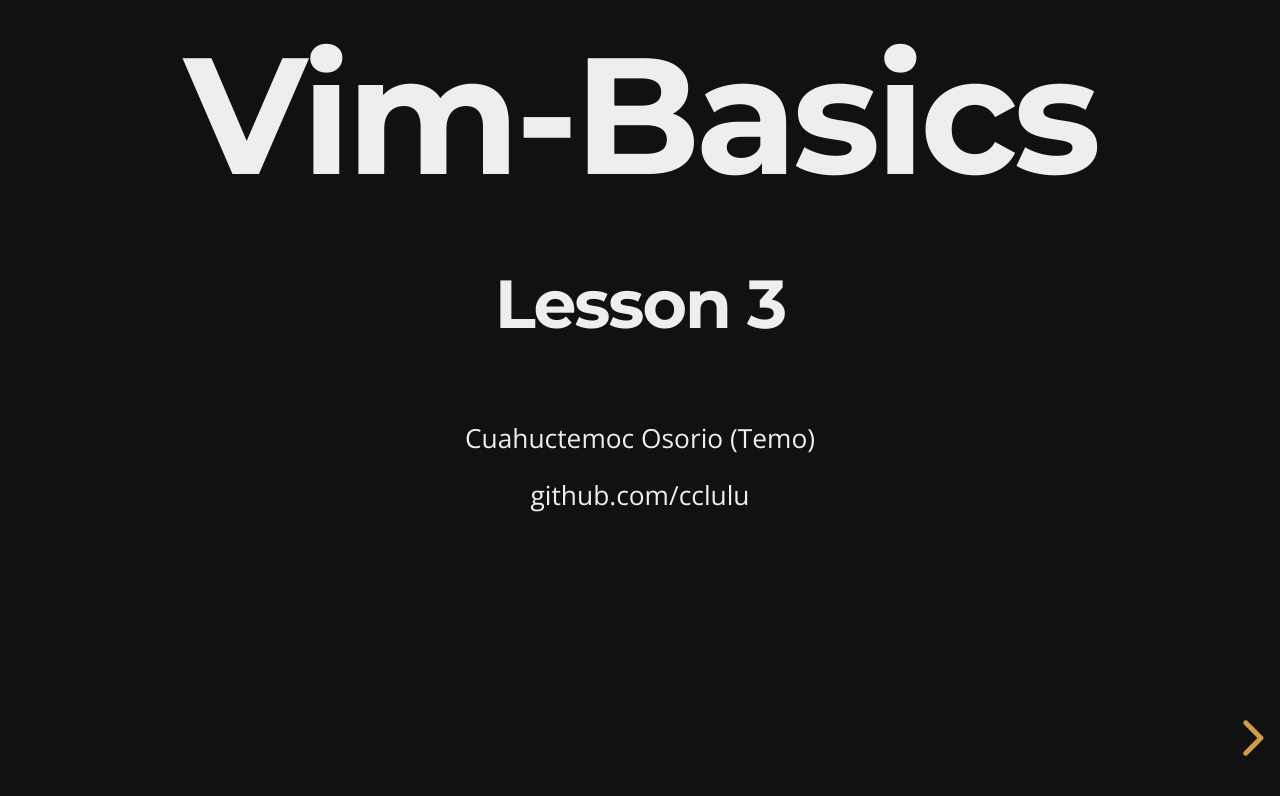
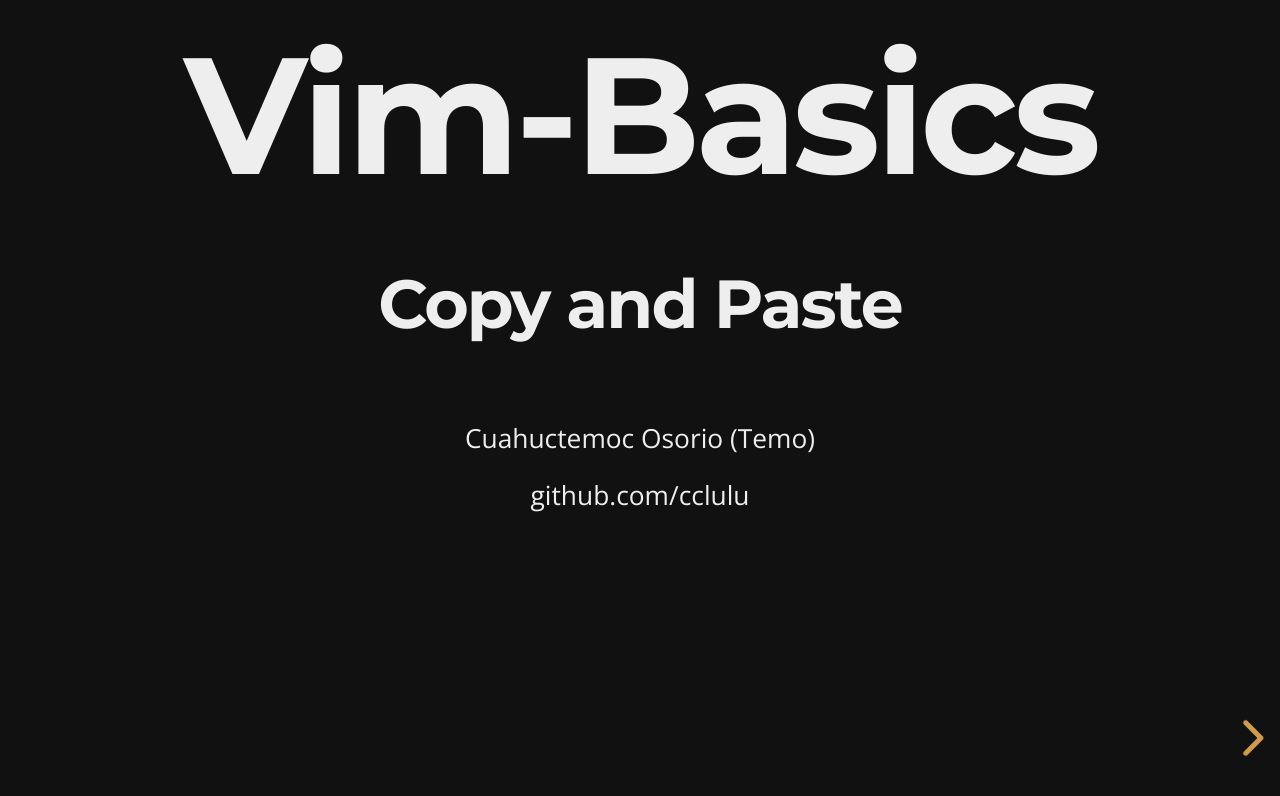
Before and after one commit to cclulu/vim-basics-copy-paste, a website: page index.html in a window 1280 px wide. Drawn offline with nearby package versions, Linux system fonts and the light colour scheme.

Commit message:
rename title slide

```diff
--- a/index.html
+++ b/index.html
@@ -28,7 +28,7 @@
         <section>
           <h1>Vim-Basics</h1>
           <section>
-            <h3>Lesson 3</h3><br/>
+            <h3>Copy and Paste</h3><br/>
             <small>Cuahuctemoc Osorio (Temo)</small><br/>
             <small>github.com/cclulu</small><br/>
           </section>
```
